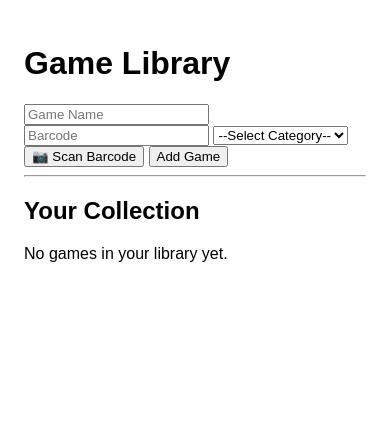
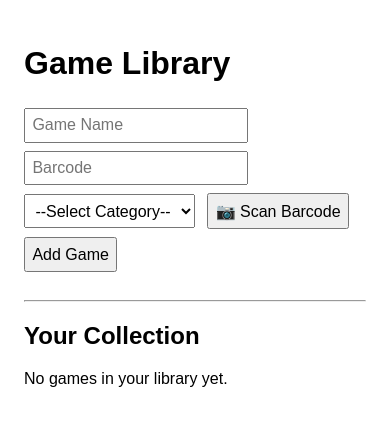
Before and after one commit to mistera101/game-library-app, a FastAPI app: page / in a window 390 px wide. Shown: the top 426 px of the page. Run offline with FastAPI, Linux system fonts and the light colour scheme; data that the repository does not hold is empty; some libraries are stand-ins or nearby versions.

Commit message:
Refined mobile scanner UI and improved accessibility

```diff
--- a/templates/index.html
+++ b/templates/index.html
@@ -7,7 +7,19 @@
         body {
             font-family: sans-serif;
             padding: 1rem;
+            background-color: #fff;
         }
+
+        form {
+            margin-bottom: 1.5rem;
+        }
+
+        input, select, button {
+            margin: 0.25rem 0.5rem 0.25rem 0;
+            padding: 0.4rem;
+            font-size: 1rem;
+        }
+
         video#scanner {
             width: 100%;
             height: 300px;
@@ -15,10 +27,15 @@
             border: 2px solid #444;
             background: #000;
         }
+
         #scan-status {
             font-size: 0.9rem;
             color: #666;
-            margin-top: 5px;
+            margin-top: 0.5rem;
+        }
+
+        ul {
+            padding-left: 1.2rem;
         }
     </style>
 </head>
@@ -46,7 +63,7 @@
     <!-- Scanner View -->
     <div id="scanner-container" style="display: none; max-width: 100%;">
         <video id="scanner" autoplay muted playsinline></video>
-        <p id="scan-status">Waiting for camera permission...</p>
+        <p id="scan-status">📷 Waiting for camera access...</p>
     </div>
 
     <hr>
@@ -68,7 +85,7 @@
         <p>No games in your library yet.</p>
     {% endif %}
 
-    <!-- Load QuaggaJS -->
+    <!-- Load QuaggaJS and Scanner -->
     <script src="https://cdnjs.cloudflare.com/ajax/libs/quagga/0.12.1/quagga.min.js"></script>
     <script src="/static/scanner.js"></script>
 </body>
```
